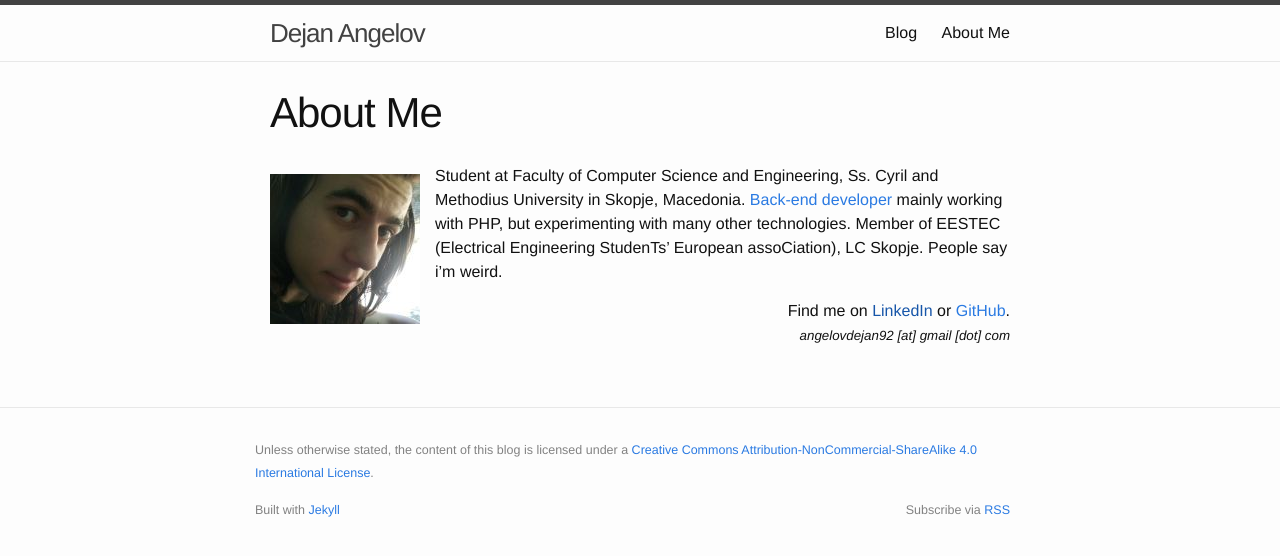
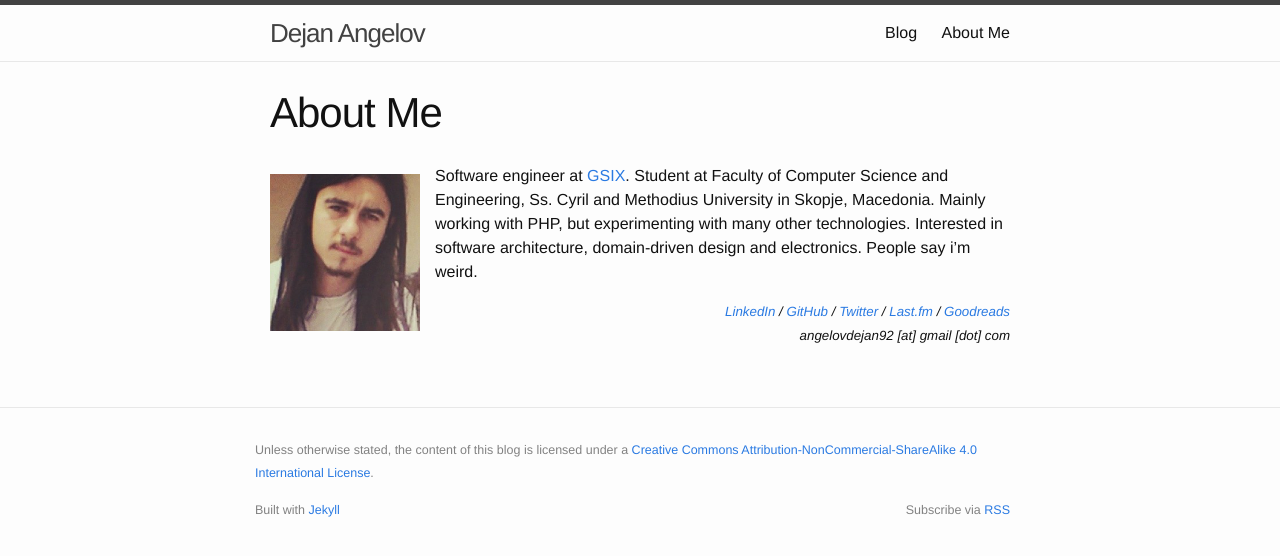
Before and after one commit to angelov/angelov.github.io, a Jekyll site: the page built from about.md, in a window 1280 px wide. Shown: the top 556 px of the page. Built offline with Jekyll 4.4.1, drawn with Linux system fonts in a browser that asks for light colours.

Commit message:
refreshed the about page

```diff
--- a/about.md
+++ b/about.md
@@ -4,10 +4,20 @@ title: About Me
 permalink: /about/
 ---
 
-<img class="img-left" src="{{ site.url }}/images/100_4188-cropped.jpg">
-Student at Faculty of Computer Science and Engineering, Ss. Cyril and Methodius University in Skopje, Macedonia. [Back-end developer](http://ultim8.info) mainly working with PHP, but experimenting with many other technologies. Member of EESTEC (Electrical Engineering StudenTs’ European assoCiation), LC Skopje. People say i’m weird.
+<img class="img-left" src="{{ site.url }}/images/100_4188-cropped.png" style="width: 150px">
+
+Software engineer at [GSIX](http://g6solutions.com). Student at Faculty of Computer Science and Engineering, Ss. Cyril
+and Methodius University in Skopje, Macedonia. Mainly working with PHP, but experimenting with many other technologies.
+Interested in software architecture, domain-driven design and electronics. People say i’m weird.
 
 <p style="text-align: right">
-	Find me on <a href="">LinkedIn</a> or <a href="http://github.com/angelov">GitHub</a>.<br />
-	<em><small>angelovdejan92 [at] gmail [dot] com</small></em>
+<small><em>
+	<a href="https://www.linkedin.com/in/angelovdejan">LinkedIn</a> /
+	<a href="http://github.com/angelov">GitHub</a> /
+	<a href="https://twitter.com/angelovdejan">Twitter</a> /
+	<a href="http://www.last.fm/user/angelov92">Last.fm</a> /
+	<a href="https://www.goodreads.com/angelov">Goodreads</a>
+	<br />
+	angelovdejan92 [at] gmail [dot] com</em>
+</small>
 </p>
```
Also changed, not shown: images/100_4188-cropped.jpg (deleted), images/100_4188-cropped.png (added).
